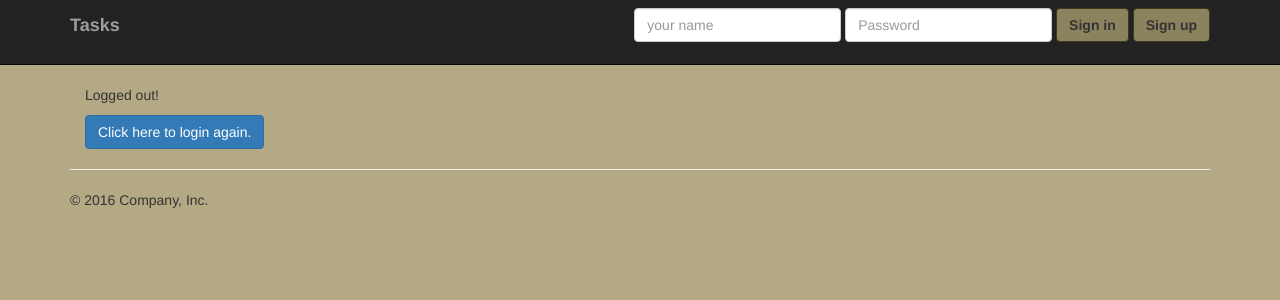
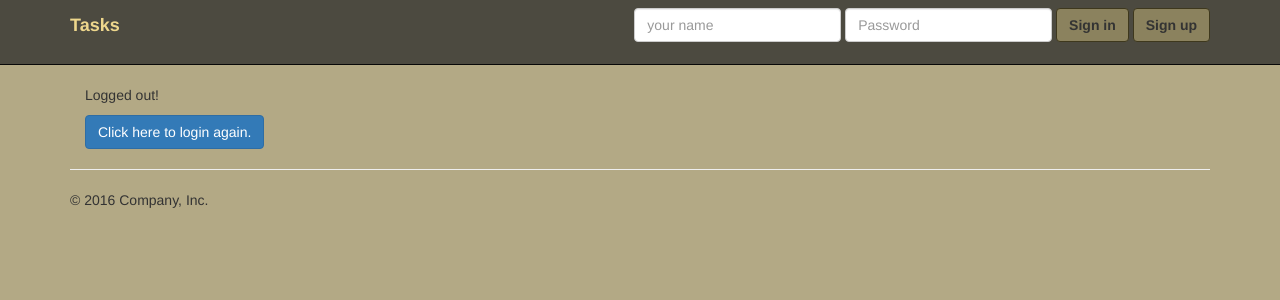
Before and after one commit to ilitvinoff/task-trackerapp, a Django app: template templates/registration/logged_out.html in a window 1280 px wide. Shown: the top 300 px of the page. Run offline with Django 3.2, Linux system fonts and the light colour scheme; the template is opened without the code that fills it, so the values that code supplies are empty; some libraries are stand-ins or nearby versions.

Commit message:
more css

```diff
--- a/trackerapp/static/css/static.css
+++ b/trackerapp/static/css/static.css
@@ -59,3 +59,16 @@ input, select, textarea {
     line-height: inherit;
     background-color: #eed78c;
 }
+
+.navbar-inverse .navbar-collapse, .navbar-inverse .navbar-form {
+    border-color: #8b825e;
+}
+
+.navbar-inverse {
+    background-color: #4c4a40;
+    border-color: #080808;
+}
+
+.navbar-inverse .navbar-brand {
+    color: #eed78c;
+}
```
